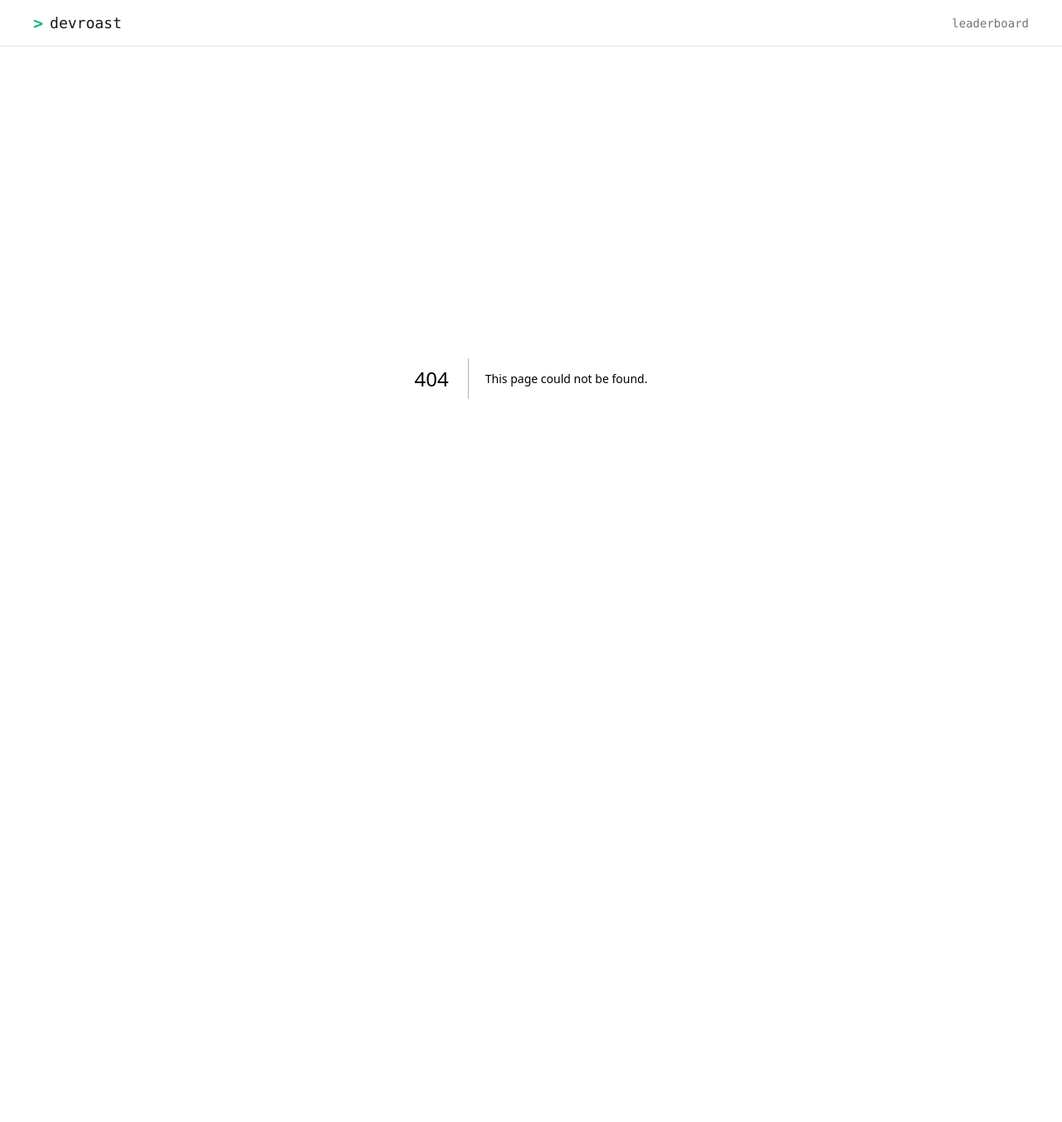
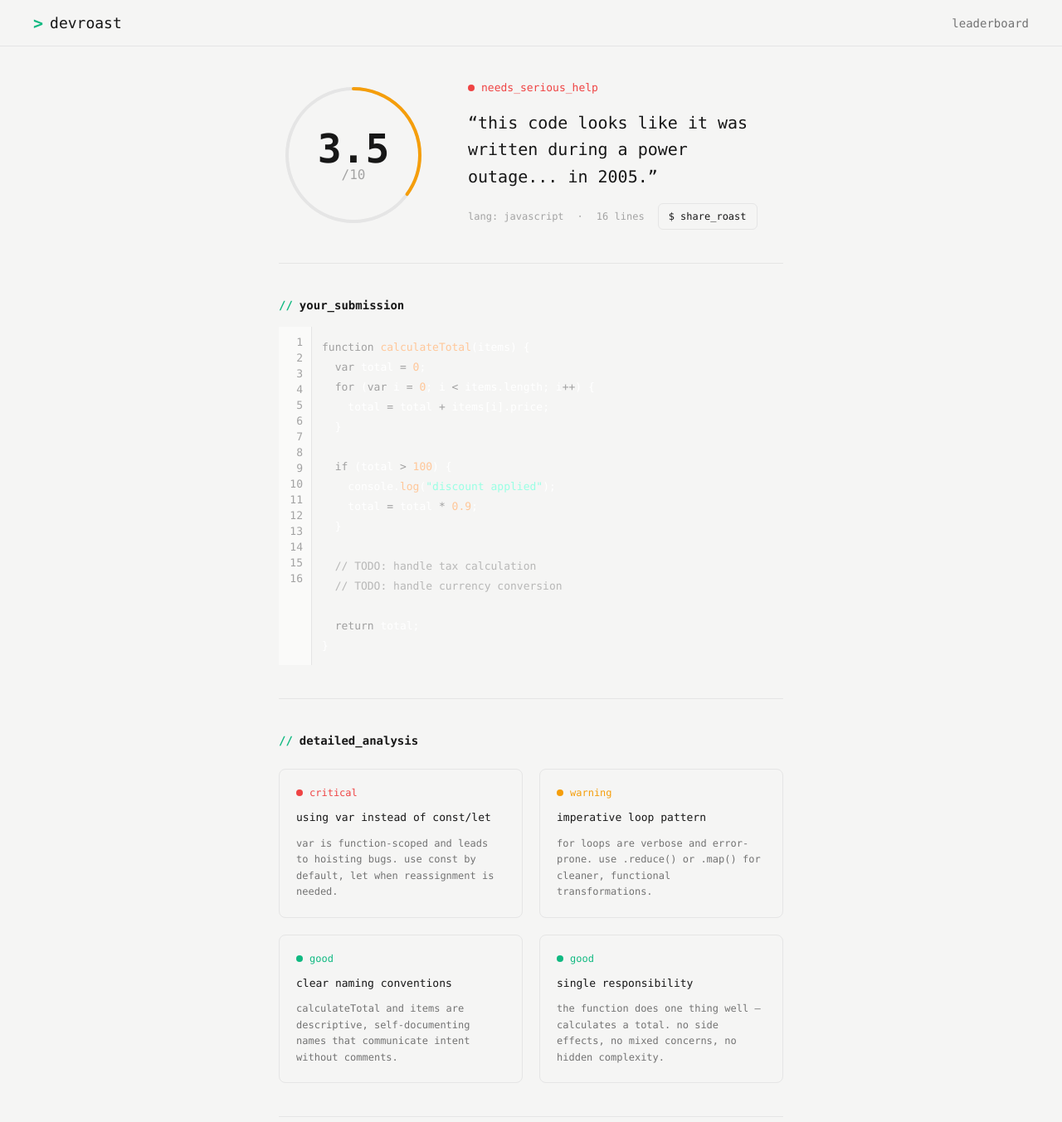
Before and after one commit to Joilton07/nlw-operator-fullstack-devroast, a Next.js app: page /roast/1 in a window 1280 px wide. Before the commit this address had no page. Shown: the top 1353 px of the page at 83% size. Before the commit the page ends 856 px from the top, so only its background shows below. Built offline with nearby package versions, Linux system fonts and the light colour scheme.

Commit message:
feat: add roast result page with dynamic route [id]

```diff
--- /dev/null
+++ b/src/app/roast/[id]/page.tsx
@@ -0,0 +1,196 @@
+import { Badge } from '@/components/ui/Badge';
+import { Button } from '@/components/ui/Button';
+import {
+  Card,
+  CardDescription,
+  CardHeader,
+  CardTitle,
+} from '@/components/ui/Card';
+import { CodeBlock } from '@/components/ui/CodeBlock';
+import { DiffLine } from '@/components/ui/DiffLine';
+import { ScoreRing } from '@/components/ui/ScoreRing';
+
+const code = [
+  'function calculateTotal(items) {',
+  '  var total = 0;',
+  '  for (var i = 0; i < items.length; i++) {',
+  '    total = total + items[i].price;',
+  '  }',
+  '',
+  '  if (total > 100) {',
+  '    console.log("discount applied");',
+  '    total = total * 0.9;',
+  '  }',
+  '',
+  '  // TODO: handle tax calculation',
+  '  // TODO: handle currency conversion',
+  '',
+  '  return total;',
+  '}',
+].join('\n');
+
+export default async function RoastPage({
+  params,
+}: {
+  params: Promise<{ id: string }>;
+}) {
+  const { id } = await params;
+  void id;
+
+  const issues = [
+    {
+      dot: 'bg-accent-red',
+      label: 'critical',
+      variant: 'critical' as const,
+      title: 'using var instead of const/let',
+      description:
+        'var is function-scoped and leads to hoisting bugs. use const by default, let when reassignment is needed.',
+    },
+    {
+      dot: 'bg-accent-amber',
+      label: 'warning',
+      variant: 'warning' as const,
+      title: 'imperative loop pattern',
+      description:
+        'for loops are verbose and error-prone. use .reduce() or .map() for cleaner, functional transformations.',
+    },
+    {
+      dot: 'bg-accent-green',
+      label: 'good',
+      variant: 'good' as const,
+      title: 'clear naming conventions',
+      description:
+        'calculateTotal and items are descriptive, self-documenting names that communicate intent without comments.',
+    },
+    {
+      dot: 'bg-accent-green',
+      label: 'good',
+      variant: 'good' as const,
+      title: 'single responsibility',
+      description:
+        'the function does one thing well — calculates a total. no side effects, no mixed concerns, no hidden complexity.',
+    },
+  ];
+
+  return (
+    <div className="mx-auto max-w-3xl px-20 py-10">
+      <div className="flex flex-col gap-10">
+        {/* Score Hero */}
+        <div className="flex items-center gap-12">
+          <ScoreRing score={3.5} maxScore={10} size="md" />
+          <div className="flex flex-col gap-4">
+            <Badge variant="verdict" size="md">
+              needs_serious_help
+            </Badge>
+            <p className="font-mono text-xl leading-relaxed text-text-primary">
+              &ldquo;this code looks like it was written during a power
+              outage... in 2005.&rdquo;
+            </p>
+            <div className="flex items-center gap-4">
+              <span className="flex items-center gap-4 font-mono text-xs text-text-tertiary">
+                lang: javascript
+                <span>·</span>
+                16 lines
+              </span>
+              <Button variant="secondary" size="sm">
+                $ share_roast
+              </Button>
+            </div>
+          </div>
+        </div>
+
+        <div className="h-px w-full bg-border" />
+
+        {/* Submitted Code */}
+        <div className="flex flex-col gap-4">
+          <div className="flex items-center gap-2">
+            <span className="font-mono text-sm font-bold text-accent-green">
+              {'//'}
+            </span>
+            <h2 className="font-mono text-sm font-bold text-text-primary">
+              your_submission
+            </h2>
+          </div>
+          <CodeBlock code={code} language="javascript" />
+        </div>
+
+        <div className="h-px w-full bg-border" />
+
+        {/* Detailed Analysis */}
+        <div className="flex flex-col gap-6">
+          <div className="flex items-center gap-2">
+            <span className="font-mono text-sm font-bold text-accent-green">
+              {'//'}
+            </span>
+            <h2 className="font-mono text-sm font-bold text-text-primary">
+              detailed_analysis
+            </h2>
+          </div>
+          <div className="flex flex-col gap-5">
+            <div className="flex gap-5">
+              {issues.slice(0, 2).map((issue) => (
+                <Card key={issue.title} className="flex-1">
+                  <CardHeader>
+                    <Badge variant={issue.variant}>{issue.label}</Badge>
+                  </CardHeader>
+                  <CardTitle>{issue.title}</CardTitle>
+                  <CardDescription>{issue.description}</CardDescription>
+                </Card>
+              ))}
+            </div>
+            <div className="flex gap-5">
+              {issues.slice(2).map((issue) => (
+                <Card key={issue.title} className="flex-1">
+                  <CardHeader>
+                    <Badge variant={issue.variant}>{issue.label}</Badge>
+                  </CardHeader>
+                  <CardTitle>{issue.title}</CardTitle>
+                  <CardDescription>{issue.description}</CardDescription>
+                </Card>
+              ))}
+            </div>
+          </div>
+        </div>
+
+        <div className="h-px w-full bg-border" />
+
+        {/* Suggested Fix */}
+        <div className="flex flex-col gap-6">
+          <div className="flex items-center gap-2">
+            <span className="font-mono text-sm font-bold text-accent-green">
+              {'//'}
+            </span>
+            <h2 className="font-mono text-sm font-bold text-text-primary">
+              suggested_fix
+            </h2>
+          </div>
+          <div className="overflow-hidden rounded-lg border border-border bg-input">
+            <div className="flex h-10 items-center border-b border-border px-4">
+              <span className="font-mono text-xs font-medium text-text-secondary">
+                your_code.ts &rarr; improved_code.ts
+              </span>
+            </div>
+            <div className="flex flex-col py-1">
+              <DiffLine variant="context">
+                function calculateTotal(items) {'{'}
+              </DiffLine>
+              <DiffLine variant="removed">{'  var total = 0;'}</DiffLine>
+              <DiffLine variant="removed">
+                {'  for (var i = 0; i < items.length; i++) {'}
+              </DiffLine>
+              <DiffLine variant="removed">
+                {'    total = total + items[i].price;'}
+              </DiffLine>
+              <DiffLine variant="removed">{'  }'}</DiffLine>
+              <DiffLine variant="removed">{'  return total;'}</DiffLine>
+              <DiffLine variant="added">
+                {'  return items.reduce((sum, item) => sum + item.price, 0);'}
+              </DiffLine>
+              <DiffLine variant="context">{'}'}</DiffLine>
+            </div>
+          </div>
+        </div>
+      </div>
+    </div>
+  );
+}
```
